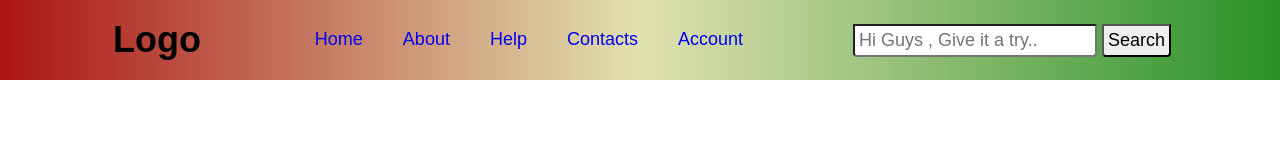
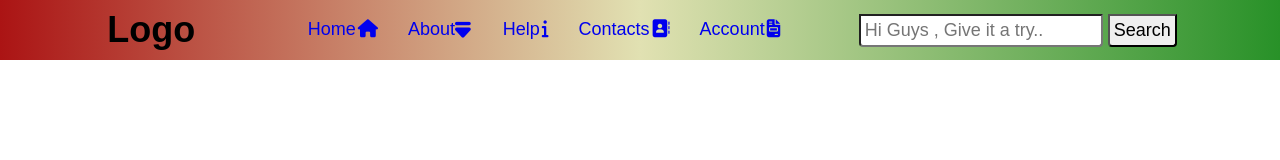
Before and after one commit to Akhan8296/NavBar1, a plain HTML site: page index.html in a window 1280 px wide. Drawn offline with Linux system fonts and the light colour scheme.

Commit message:
Added icons to nav menu

```diff
--- a/index.css
+++ b/index.css
@@ -20,7 +20,7 @@
   margin: auto;
   justify-content: space-around;
   align-items: center;
-  height: 80px;
+  height: 60px;
 }
 .logo {
   /* background-color: blueviolet; */
@@ -35,14 +35,17 @@
   justify-content: space-between;
 }
 .nav > a {
-  padding: 5px;
+  padding-left: 5px;
   border-bottom: 2px solid transparent;
   text-decoration: none;
-  margin: 15px;
+  margin-left: 25px;
+  /* font-size: 100%; */
+}
+.my-icon {
+  padding-left: 2px;
 }
 .nav > a:hover {
   border-color: rgb(44, 165, 42);
-  border-width: 100%;
 }
 /* .search {
 } */
--- a/index.html
+++ b/index.html
@@ -5,6 +5,10 @@
     <meta name="viewport" content="width=device-width, initial-scale=1.0" />
     <title>Header Template</title>
     <link rel="stylesheet" href="index.css" />
+    <script
+      src="https://kit.fontawesome.com/18f5b5bdf2.js"
+      crossorigin="anonymous"
+    ></script>
   </head>
   <body>
     <div class="main">
@@ -14,11 +18,17 @@
             <div class="logo">Logo</div>
           </div>
           <div class="nav">
-            <a href="#">Home</a>
-            <a href="#">About</a>
-            <a href="#">Help</a>
-            <a href="#">Contacts</a>
-            <a href="#">Account</a>
+            <a href="#">Home<i class="fa-solid fa-house my-icon"></i></a>
+            <a href="#"
+              >About<i class="fa-solid fa-eject fa-rotate-180 my-icon"></i
+            ></a>
+            <a href="#">Help<i class="fa-solid fa-info my-icon"></i></a>
+            <a href="#"
+              >Contacts<i class="fa-solid fa-address-book my-icon"></i
+            ></a>
+            <a href="#"
+              >Account<i class="fa-solid fa-file-invoice my-icon"></i
+            ></a>
           </div>
           <div class="search">
             <input placeholder="Hi Guys , Give it a try.." type="text" />
```
